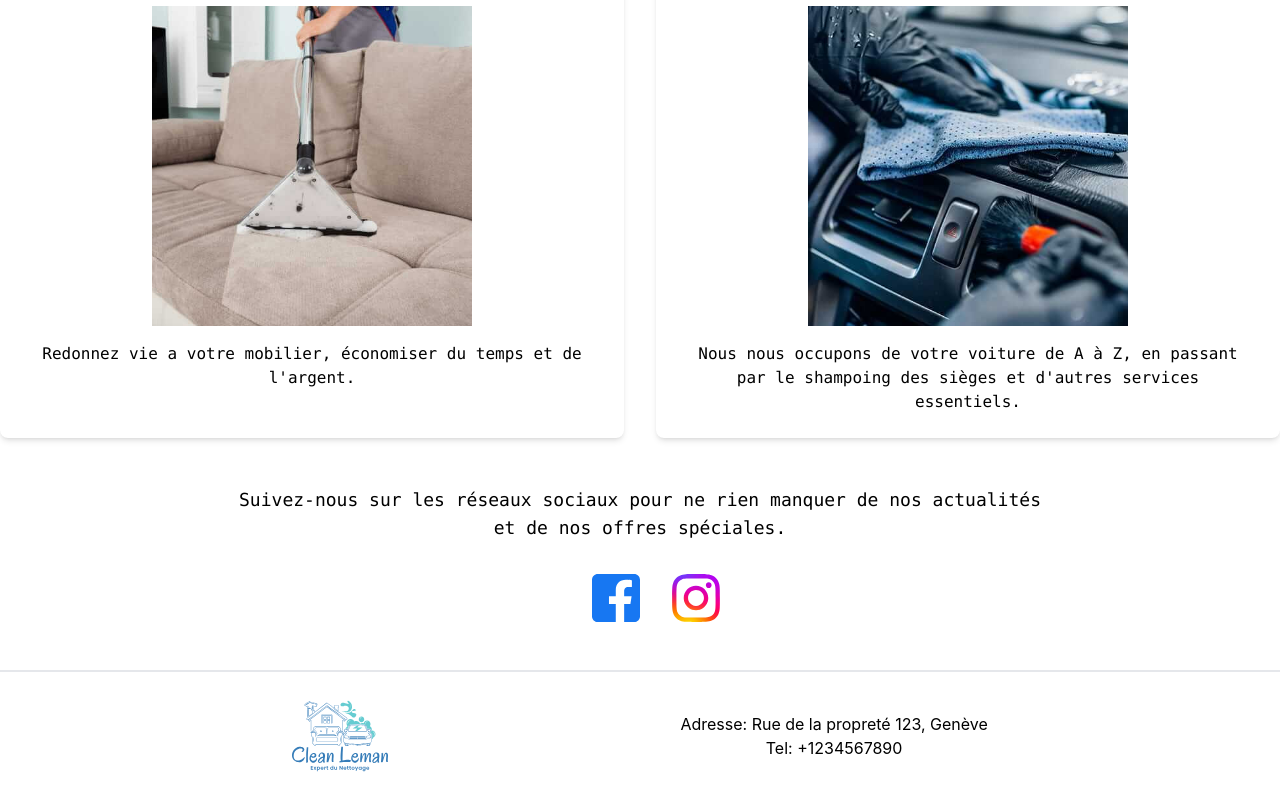
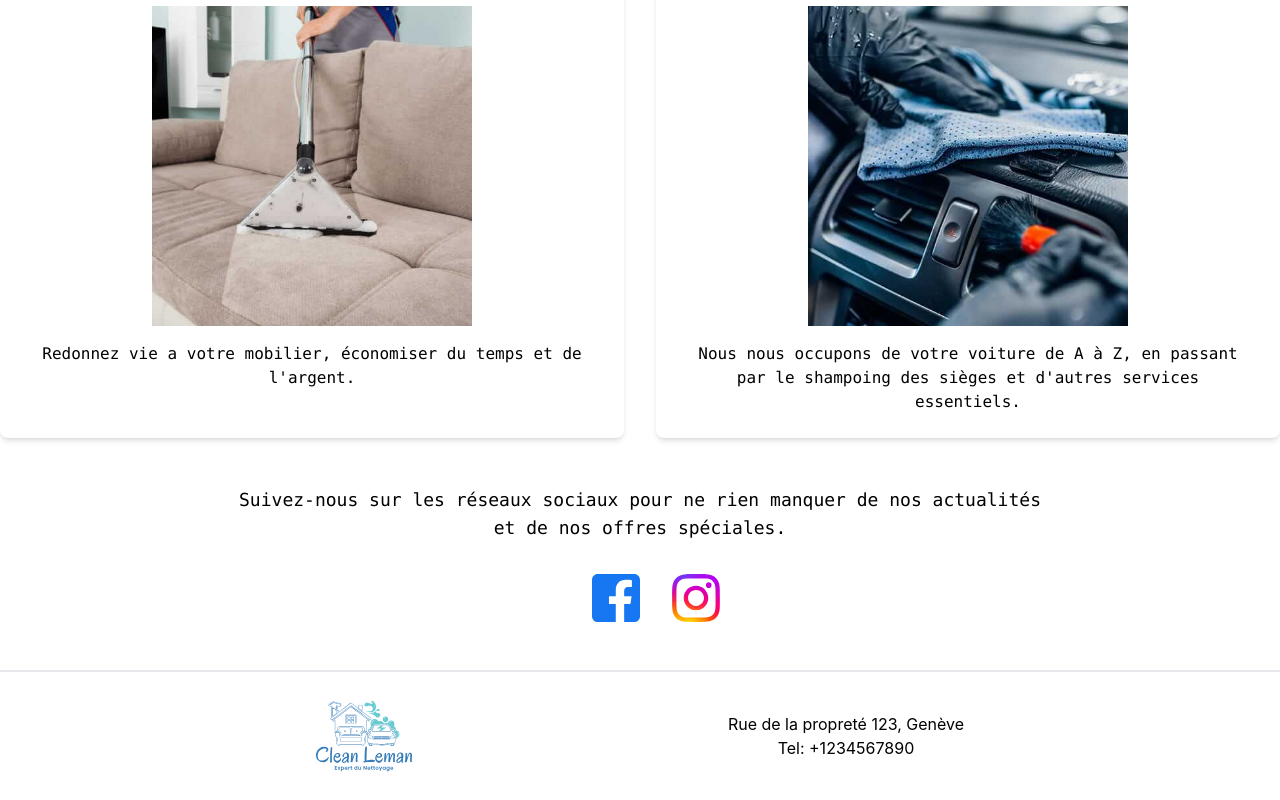
Before and after one commit to oralanto/clean-leman, a React (Create React App) app: page / in a window 1280 px wide. Shown: the part 1176-1976 px from the top of the page. Built offline with nearby package versions, Linux system fonts and the light colour scheme.

Commit message:
fix: adress in footer

```diff
--- a/src/components/Footer/index.jsx
+++ b/src/components/Footer/index.jsx
@@ -9,7 +9,7 @@ const Footer = () => {
       </div>
 
       <div className="footer__info flex flex-col justify-center">
-        <p>Adresse: Rue de la propreté 123, Genève</p>
+        <p>Rue de la propreté 123, Genève</p>
         <p>Tel: +1234567890</p>
       </div>
     </footer>
```
